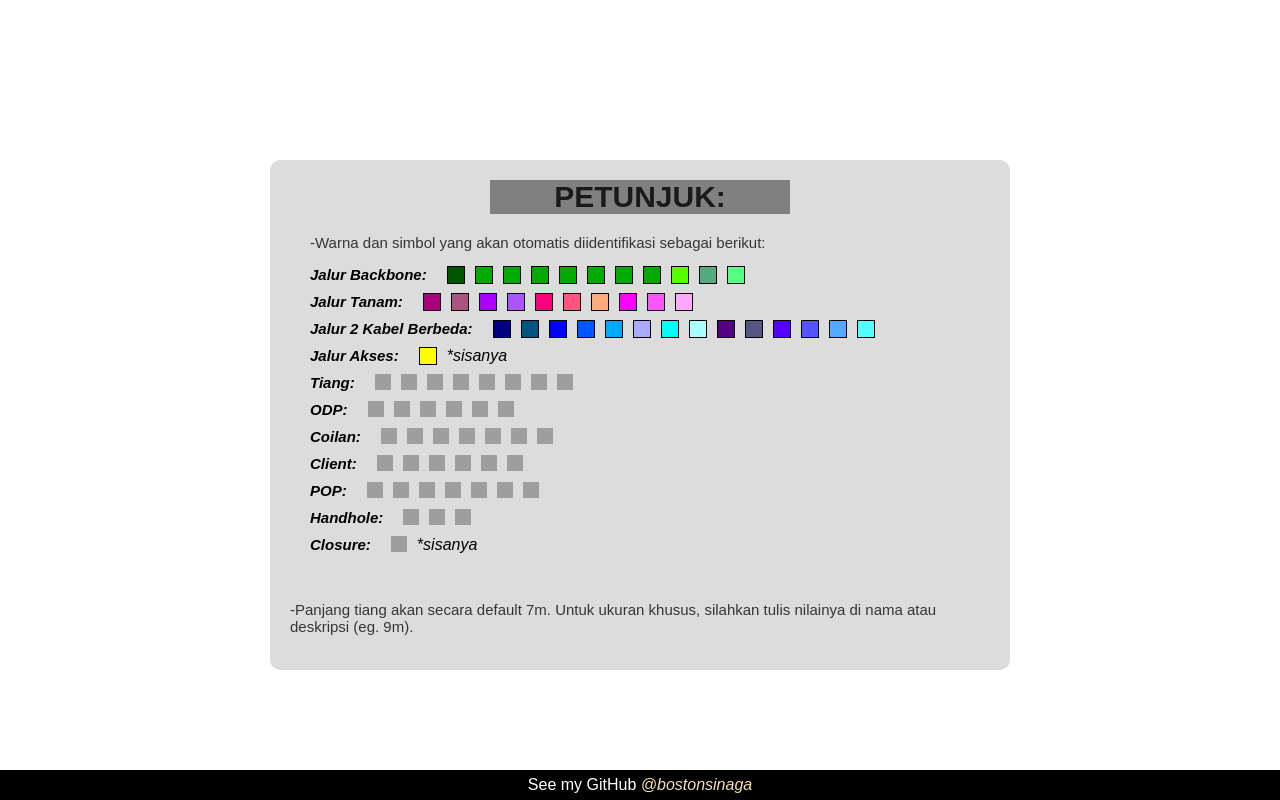
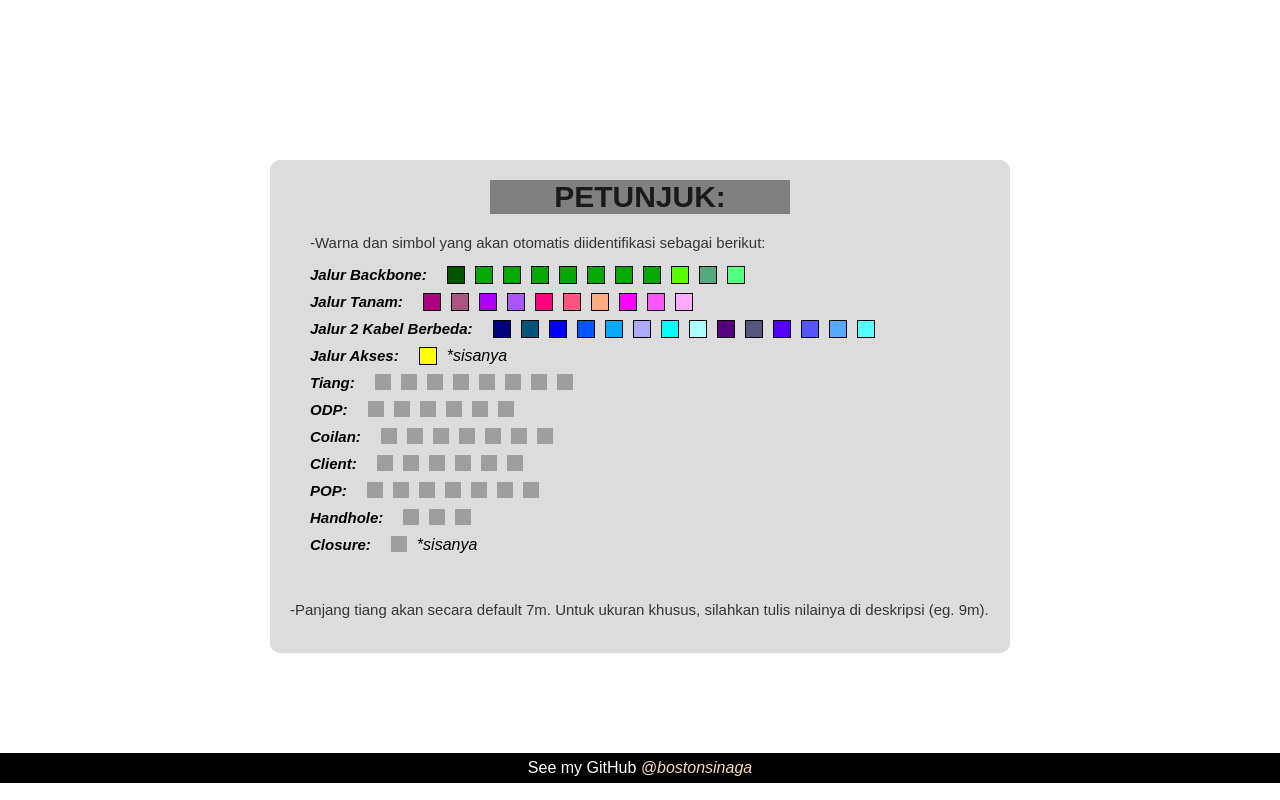
Before and after one commit to bostonsinaga/KML-CPM-WebPage, a plain HTML site: page index.html in a window 1280 px wide. Shown: the part 490-1290 px from the top of the page. Drawn offline with Linux system fonts and the light colour scheme; grey boxes are pictures that could not be loaded.

Commit message:
Update index.html

```diff
--- a/index.html
+++ b/index.html
@@ -65,7 +65,7 @@
                 <section></section>
             </div>
         </section><br>
-        <p class="lain">-Panjang tiang akan secara default 7m. Untuk ukuran khusus, silahkan tulis nilainya di nama atau deskripsi (eg. 9m).</p>
+        <p class="lain">-Panjang tiang akan secara default 7m. Untuk ukuran khusus, silahkan tulis nilainya di deskripsi (eg. 9m).</p>
     </div>
 
     <button class="unduh">UNDUH KML</button>
```
